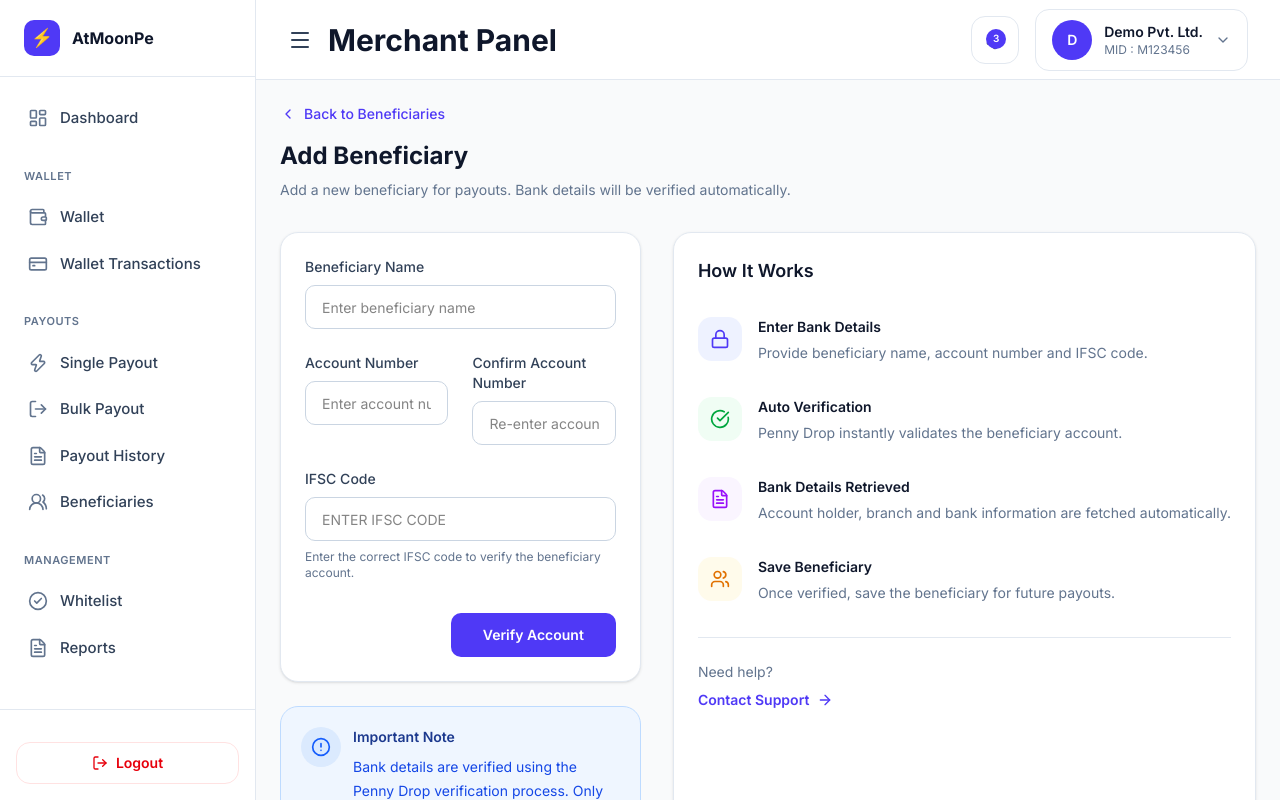
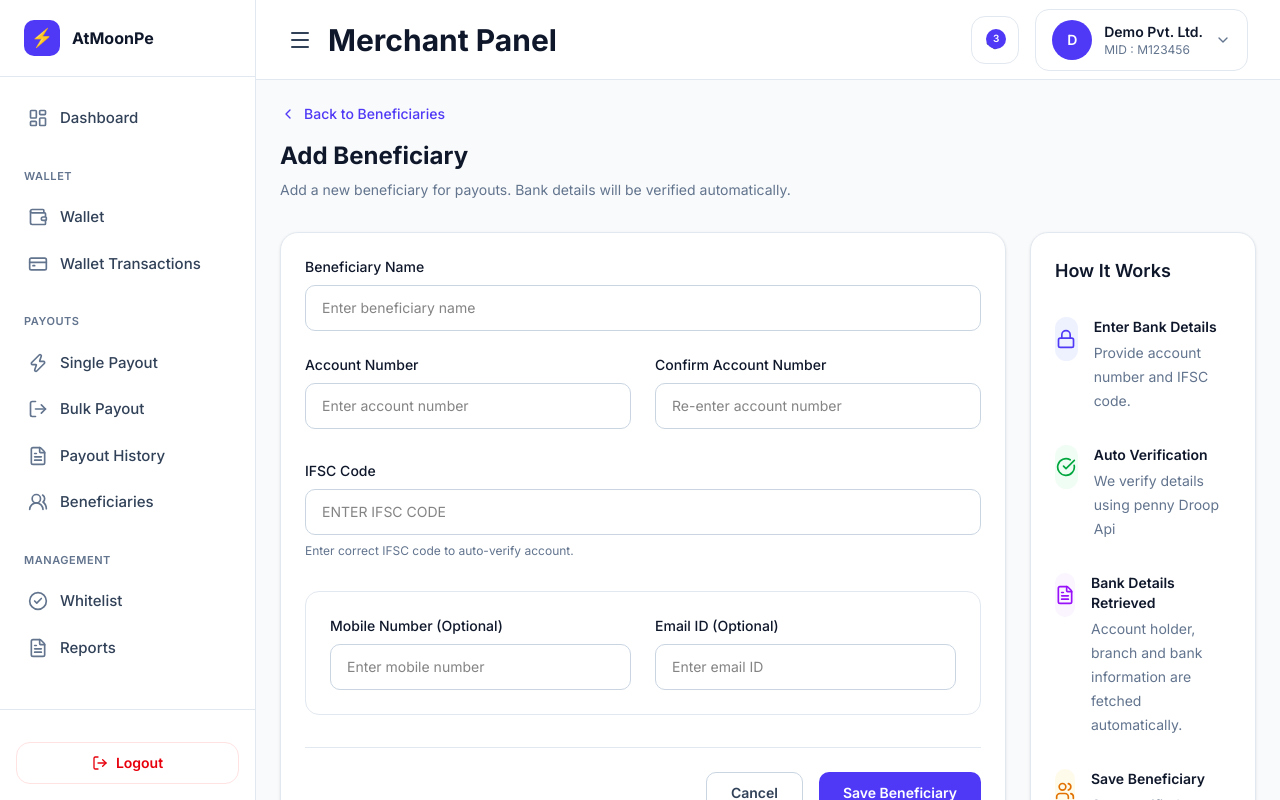
Before and after one commit to 0xkid-root/merchant_penel, a Next.js app: page /beneficiaries/add-beneficiaries in a window 1280 px wide. Built offline with nearby package versions, Linux system fonts and the light colour scheme; sample sign-in values are in the browser's storage.

Commit message:
add beneficiaries done

```diff
--- a/features/beneficiary/components/add-beneficiaries/add-beneficiary-form.tsx
+++ b/features/beneficiary/components/add-beneficiaries/add-beneficiary-form.tsx
@@ -3,25 +3,31 @@
 import { useState } from 'react'
 import { FormProvider, useForm } from 'react-hook-form'
 import { zodResolver } from '@hookform/resolvers/zod'
+import { toast } from 'sonner'
 
 import {
   addBeneficiarySchema,
   AddBeneficiaryFormData,
 } from '../../schema/add-beneficiary.schema'
 
-import { BankDetails } from '../types'
-
 import BeneficiaryBasicDetails from './beneficiary-basic-details'
-import BeneficiaryVerificationCard from './beneficiary-verification-card'
+import BeneficiaryVerificationBanner from './beneficiary-verification-banner'
+import BeneficiaryBankDetails from './beneficiary-bank-details'
 import BeneficiaryOptionalDetails from './beneficiary-optional-details'
-import BeneficiaryNote from './beneficiary-note'
 import BeneficiaryActions from './beneficiary-actions'
 import BeneficiarySidebar from './beneficiary-sidebar'
 
-export default function AddBeneficiaryForm() {
+import { BankDetails } from '../types'
+
+interface Props {
+  onSuccess?: () => void
+}
+
+export default function AddBeneficiaryForm({
+  onSuccess,
+}: Props) {
   const methods = useForm<AddBeneficiaryFormData>({
     resolver: zodResolver(addBeneficiarySchema),
-    mode: 'onChange',
 
     defaultValues: {
       beneficiaryName: '',
@@ -32,75 +38,147 @@ export default function AddBeneficiaryForm() {
       emailId: '',
       remarks: '',
     },
+
+    mode: 'onBlur',
   })
 
   const [isVerifying, setIsVerifying] = useState(false)
 
-  const [isVerified, setIsVerified] = useState(false)
+  const [isVerified, setIsVerified] = useState(true)
 
-  const [bankDetails, setBankDetails] =
-    useState<BankDetails | null>(null)
+  const [bankDetails, setBankDetails] = useState<BankDetails | null>(null)
 
-  const handleVerifyAccount = async () => {
-    // API will come later
-    console.log('Verify Account')
+  //-----------------------------------
+  // Verify Account
+  //-----------------------------------
+
+  const handleVerify = async () => {
+    const isValid = await methods.trigger([
+      'beneficiaryName',
+      'accountNumber',
+      'confirmAccountNumber',
+      'ifscCode',
+    ])
+
+    if (!isValid) return
+
+    try {
+      setIsVerifying(true)
+
+      // --------------------------------
+      // Penny Drop API
+      // Replace later
+      // --------------------------------
+
+      await new Promise((resolve) =>
+        setTimeout(resolve, 1500)
+      )
+
+      const response: BankDetails = {
+        accountHolderName: 'Rahul Sharma',
+
+        bankName: 'HDFC Bank',
+
+        branchName:
+          'Noida Sector 18, Uttar Pradesh',
+
+        accountType: 'Savings',
+
+        upiId: 'rahulsharma@okhdfcbank',
+
+        verificationStatus: 'Verified',
+      }
+
+      setBankDetails(response)
+
+      setIsVerified(true)
+
+      toast.success('Account Verified Successfully')
+    } catch (error) {
+      toast.error('Verification Failed')
+    } finally {
+      setIsVerifying(false)
+    }
   }
 
-  const handleSave = (data: AddBeneficiaryFormData) => {
+  //-----------------------------------
+  // Save Beneficiary
+  //-----------------------------------
+
+  const onSubmit = async (
+    data: AddBeneficiaryFormData
+  ) => {
+    if (!isVerified) {
+      toast.error('Please verify account first')
+      return
+    }
+
     console.log(data)
 
-    // Save API later
+    toast.success('Beneficiary Added Successfully')
+
+    onSuccess?.()
   }
+
+  //-----------------------------------
+  // Cancel
+  //-----------------------------------
 
   const handleCancel = () => {
     methods.reset()
 
+    setBankDetails(null)
+
     setIsVerified(false)
 
-    setBankDetails(null)
+    onSuccess?.()
   }
 
   return (
     <FormProvider {...methods}>
       <form
-        onSubmit={methods.handleSubmit(handleSave)}
-        className="flex gap-8"
+        onSubmit={methods.handleSubmit(onSubmit)}
+        className="grid grid-cols-12 gap-6"
       >
-        {/* Left Section */}
+        {/* LEFT SIDE */}
+
+        {/* LEFT SIDE */}
+
+        <div className="col-span-12 xl:col-span-9">
+          <div className="rounded-2xl border border-slate-200 bg-white shadow-sm p-6 space-y-8">
+
+            {/* Basic Details */}
+            <BeneficiaryBasicDetails />
+
+            {/* Verification Result */}
+            {isVerified && bankDetails && (
+              <>
+                <BeneficiaryVerificationBanner />
+
+                <BeneficiaryBankDetails
+                  bankDetails={bankDetails}
+                />
+              </>
+            )}
+
+            {/* Always Visible */}
+            <BeneficiaryOptionalDetails />
 
 
-        <div className="flex-1 space-y-6">
+            {/* Footer Buttons */}
+            <BeneficiaryActions
+              isVerified={isVerified}
+              onCancel={handleCancel}
+            />
 
-
-          <BeneficiaryBasicDetails
-            isVerifying={isVerifying}
-            isVerified={isVerified}
-            onVerify={handleVerifyAccount}
-          />
-
-          {isVerified && bankDetails && (
-            <BeneficiaryVerificationCard
-              bankDetails={bankDetails}
-            />
-          )}
-
-          {isVerified && (
-            <BeneficiaryOptionalDetails />
-          )}
-
-          <BeneficiaryNote />
-
-          <BeneficiaryActions
-            isVerified={isVerified}
-            onCancel={handleCancel}
-          />
-
+          </div>
         </div>
 
-        {/* Right Sidebar */}
+        {/* RIGHT SIDE */}
 
-        <BeneficiarySidebar />
-
+        <div className="col-span-12 xl:col-span-3">
+          <BeneficiarySidebar />
+        </div>
       </form>
     </FormProvider>
   )
--- /dev/null
+++ b/features/beneficiary/components/add-beneficiaries/beneficiary-bank-details.tsx
@@ -0,0 +1,17 @@
+'use client'
+
+import { BankDetails } from '../types'
+
+interface Props {
+  bankDetails: BankDetails
+}
+
+export default function BeneficiaryBankDetails({
+  bankDetails,
+}: Props) {
+  return (
+    <div>
+      Bank Details
+    </div>
+  )
+}
--- a/features/beneficiary/components/add-beneficiaries/beneficiary-basic-details.tsx
+++ b/features/beneficiary/components/add-beneficiaries/beneficiary-basic-details.tsx
@@ -4,136 +4,99 @@ import { useFormContext } from 'react-hook-form'
 
 import { AddBeneficiaryFormData } from '../../schema/add-beneficiary.schema'
 
-interface Props {
-  isVerifying: boolean
-  isVerified: boolean
-  onVerify: () => void
-}
-
-export default function BeneficiaryBasicDetails({
-  isVerifying,
-  isVerified,
-  onVerify,
-}: Props) {
+export default function BeneficiaryBasicDetails() {
   const {
     register,
     formState: { errors },
   } = useFormContext<AddBeneficiaryFormData>()
 
   return (
-    <div className="rounded-2xl border border-slate-200 bg-white p-6 shadow-sm">
-
-      <div className="grid grid-cols-1 gap-6 md:grid-cols-2">
-
+    <>
       {/* Beneficiary Name */}
 
-        <div className="md:col-span-2">
-          <label className="mb-2 block text-sm font-medium text-slate-700">
+      <div className="mb-6">
+        <label className="mb-2 block text-sm font-medium text-slate-900">
           Beneficiary Name
         </label>
 
         <input
           {...register('beneficiaryName')}
           placeholder="Enter beneficiary name"
-            className="h-11 w-full rounded-lg border border-slate-300 px-4 text-sm outline-none transition focus:border-indigo-600"
+          className="w-full rounded-lg border border-slate-300 px-4 py-3 text-sm outline-none transition focus:border-indigo-600"
         />
 
         {errors.beneficiaryName && (
-            <p className="mt-1 text-xs text-red-600">
+          <p className="mt-1 text-xs text-red-500">
             {errors.beneficiaryName.message}
           </p>
         )}
       </div>
 
-        {/* Account Number */}
+      {/* Account + Confirm */}
+
+      <div className="grid grid-cols-1 gap-6 md:grid-cols-2">
 
         <div>
-          <label className="mb-2 block text-sm font-medium text-slate-700">
+          <label className="mb-2 block text-sm font-medium text-slate-900">
             Account Number
           </label>
 
           <input
             {...register('accountNumber')}
             placeholder="Enter account number"
-            className="h-11 w-full rounded-lg border border-slate-300 px-4 text-sm outline-none transition focus:border-indigo-600"
+            className="w-full rounded-lg border border-slate-300 px-4 py-3 text-sm outline-none transition focus:border-indigo-600"
           />
 
           {errors.accountNumber && (
-            <p className="mt-1 text-xs text-red-600">
+            <p className="mt-1 text-xs text-red-500">
               {errors.accountNumber.message}
             </p>
           )}
         </div>
 
-        {/* Confirm Account */}
-
         <div>
-          <label className="mb-2 block text-sm font-medium text-slate-700">
+          <label className="mb-2 block text-sm font-medium text-slate-900">
             Confirm Account Number
           </label>
 
           <input
             {...register('confirmAccountNumber')}
             placeholder="Re-enter account number"
-            className="h-11 w-full rounded-lg border border-slate-300 px-4 text-sm outline-none transition focus:border-indigo-600"
+            className="w-full rounded-lg border border-slate-300 px-4 py-3 text-sm outline-none transition focus:border-indigo-600"
           />
 
           {errors.confirmAccountNumber && (
-            <p className="mt-1 text-xs text-red-600">
+            <p className="mt-1 text-xs text-red-500">
               {errors.confirmAccountNumber.message}
             </p>
           )}
         </div>
 
+      </div>
+
       {/* IFSC */}
 
-        <div className="md:col-span-2">
-          <label className="mb-2 block text-sm font-medium text-slate-700">
+      <div className="mt-6">
+        <label className="mb-2 block text-sm font-medium text-slate-900">
           IFSC Code
         </label>
 
         <input
           {...register('ifscCode')}
           placeholder="Enter IFSC code"
-            className="h-11 w-full rounded-lg border border-slate-300 px-4 text-sm uppercase outline-none transition focus:border-indigo-600"
+          className="w-full rounded-lg border border-slate-300 px-4 py-3 uppercase text-sm outline-none transition focus:border-indigo-600"
         />
 
         {errors.ifscCode && (
-            <p className="mt-1 text-xs text-red-600">
+          <p className="mt-1 text-xs text-red-500">
             {errors.ifscCode.message}
           </p>
         )}
 
         <p className="mt-2 text-xs text-slate-500">
-            Enter the correct IFSC code to verify the beneficiary account.
+          Enter correct IFSC code to auto-verify account.
         </p>
       </div>
-
-      </div>
-
-      {/* Verify Button */}
-
-      <div className="mt-8 flex justify-end">
-
-        <button
-          type="button"
-          onClick={onVerify}
-          disabled={isVerifying || isVerified}
-          className={`h-11 rounded-lg px-8 text-sm font-semibold text-white transition ${
-            isVerified
-              ? 'cursor-not-allowed bg-green-600'
-              : 'bg-indigo-600 hover:bg-indigo-700'
-          }`}
-        >
-          {isVerifying
-            ? 'Verifying...'
-            : isVerified
-            ? 'Verified'
-            : 'Verify Account'}
-        </button>
-
-      </div>
-
-    </div>
+    </>
   )
 }
--- a/features/beneficiary/components/add-beneficiaries/beneficiary-note.tsx
+++ /dev/null
@@ -1,34 +0,0 @@
-'use client'
-
-import { AlertCircle } from 'lucide-react'
-
-export default function BeneficiaryNote() {
-  return (
-    <div className="rounded-2xl border border-blue-200 bg-blue-50 p-5">
-
-      <div className="flex items-start gap-3">
-
-        <div className="flex h-10 w-10 flex-shrink-0 items-center justify-center rounded-full bg-blue-100">
-          <AlertCircle className="h-5 w-5 text-blue-600" />
-        </div>
-
-        <div>
-
-          <h3 className="text-sm font-semibold text-blue-900">
-            Important Note
-          </h3>
-
-          <p className="mt-2 text-sm leading-6 text-blue-700">
-            Bank details are verified using the Penny Drop verification
-            process. Only verified beneficiaries can receive payouts.
-            Please ensure the beneficiary name, account number and IFSC
-            code are correct before proceeding.
-          </p>
-
-        </div>
-
-      </div>
-
-    </div>
-  )
-}
--- a/features/beneficiary/components/add-beneficiaries/beneficiary-optional-details.tsx
+++ b/features/beneficiary/components/add-beneficiaries/beneficiary-optional-details.tsx
@@ -1,97 +1,42 @@
 'use client'
 
 import { useFormContext } from 'react-hook-form'
-
 import { AddBeneficiaryFormData } from '../../schema/add-beneficiary.schema'
 
 export default function BeneficiaryOptionalDetails() {
-  const {
-    register,
-    formState: { errors },
-  } = useFormContext<AddBeneficiaryFormData>()
+  const { register } = useFormContext<AddBeneficiaryFormData>()
 
   return (
-    <div className="rounded-2xl border border-slate-200 bg-white p-6 shadow-sm">
-
-      <h3 className="mb-6 text-lg font-semibold text-slate-900">
-        Additional Details
-      </h3>
-
-      <div className="grid grid-cols-1 gap-6 lg:grid-cols-3">
-
+    <div className="rounded-xl border border-slate-200 bg-white p-6">
+      <div className="grid grid-cols-1 gap-6 md:grid-cols-2">
         {/* Mobile Number */}
 
         <div>
-          <label className="mb-2 block text-sm font-medium text-slate-700">
-            Mobile Number
+          <label className="mb-2 block text-sm font-medium text-slate-900">
+            Mobile Number (Optional)
           </label>
 
-          <div className="flex overflow-hidden rounded-lg border border-slate-300">
-
-            <select className="border-r border-slate-300 bg-slate-50 px-3 text-sm outline-none">
-              <option>+91</option>
-            </select>
-
-            <input
-              {...register('mobileNumber')}
-              type="text"
-              placeholder="Enter mobile number"
-              className="h-11 w-full px-4 text-sm outline-none"
-            />
-
-          </div>
-
-          {errors.mobileNumber && (
-            <p className="mt-1 text-xs text-red-600">
-              {errors.mobileNumber.message}
-            </p>
-          )}
+          <input
+            {...register('mobileNumber')}
+            placeholder="Enter mobile number"
+            className="w-full rounded-lg border border-slate-300 px-4 py-3 text-sm outline-none transition focus:border-indigo-600"
+          />
         </div>
 
-        {/* Email */}
+        {/* Email ID */}
 
         <div>
-          <label className="mb-2 block text-sm font-medium text-slate-700">
-            Email ID
+          <label className="mb-2 block text-sm font-medium text-slate-900">
+            Email ID (Optional)
           </label>
 
           <input
             {...register('emailId')}
-            type="email"
-            placeholder="Enter email address"
-            className="h-11 w-full rounded-lg border border-slate-300 px-4 text-sm outline-none transition focus:border-indigo-600"
+            placeholder="Enter email ID"
+            className="w-full rounded-lg border border-slate-300 px-4 py-3 text-sm outline-none transition focus:border-indigo-600"
           />
-
-          {errors.emailId && (
-            <p className="mt-1 text-xs text-red-600">
-              {errors.emailId.message}
-            </p>
-          )}
         </div>
-
-        {/* Remarks */}
-
-        <div>
-          <label className="mb-2 block text-sm font-medium text-slate-700">
-            Remarks
-          </label>
-
-          <textarea
-            {...register('remarks')}
-            rows={2}
-            placeholder="Enter remarks"
-            className="w-full rounded-lg border border-slate-300 px-4 py-3 text-sm outline-none transition focus:border-indigo-600 resize-none"
-          />
-
-          {errors.remarks && (
-            <p className="mt-1 text-xs text-red-600">
-              {errors.remarks.message}
-            </p>
-          )}
-        </div>
-
       </div>
-
     </div>
   )
 }
--- a/features/beneficiary/components/add-beneficiaries/beneficiary-sidebar.tsx
+++ b/features/beneficiary/components/add-beneficiaries/beneficiary-sidebar.tsx
@@ -33,7 +33,7 @@ export default function BeneficiarySidebar() {
             </h4>
 
             <p className="mt-1 text-sm leading-6 text-slate-500">
-              Provide beneficiary name, account number and IFSC code.
+              Provide account number and IFSC code.
             </p>
 
           </div>
@@ -55,7 +55,7 @@ export default function BeneficiarySidebar() {
             </h4>
 
             <p className="mt-1 text-sm leading-6 text-slate-500">
-              Penny Drop instantly validates the beneficiary account.
+                We verify details using penny Droop Api
             </p>
 
           </div>
@@ -110,22 +110,6 @@ export default function BeneficiarySidebar() {
 
       {/* Footer */}
 
-      <div className="mt-8 border-t border-slate-200 pt-6">
-
-        <p className="text-sm text-slate-500">
-          Need help?
-        </p>
-
-        <button
-          type="button"
-          className="mt-2 inline-flex items-center gap-2 text-sm font-semibold text-indigo-600 hover:text-indigo-700"
-        >
-          Contact Support
-
-          <ArrowRight className="h-4 w-4" />
-        </button>
-
-      </div>
 
     </div>
   )
--- /dev/null
+++ b/features/beneficiary/components/add-beneficiaries/beneficiary-verification-banner.tsx
@@ -0,0 +1,29 @@
+'use client'
+
+import { CheckCircle2 } from 'lucide-react'
+
+export default function BeneficiaryVerificationBanner() {
+  return (
+    <div className="flex items-center justify-between rounded-xl border border-green-200 bg-green-50 p-4">
+      <div className="flex items-center gap-3">
+        <div className="rounded-full bg-green-500 p-2 text-white">
+          <CheckCircle2 className="h-5 w-5" />
+        </div>
+
+        <div>
+          <h3 className="text-sm font-semibold text-green-700">
+            Account Verified Successfully
+          </h3>
+
+          <p className="text-sm text-slate-600">
+            Bank details fetched and verified.
+          </p>
+        </div>
+      </div>
+
+      <span className="rounded-full bg-green-100 px-4 py-1 text-sm font-medium text-green-700">
+        Verified
+      </span>
+    </div>
+  )
+}
--- a/features/beneficiary/schema/add-beneficiary.schema.ts
+++ b/features/beneficiary/schema/add-beneficiary.schema.ts
@@ -2,31 +2,71 @@ import { z } from "zod";
 
 export const addBeneficiarySchema = z
   .object({
-    beneficiaryName: z.string().min(2, "Beneficiary name is required"),
+    beneficiaryName: z
+      .string()
+      .trim()
+      .min(2, "Please enter beneficiary name")
+      .max(100, "Beneficiary name is too long"),
 
     accountNumber: z
       .string()
-      .min(8)
-      .max(20),
+      .trim()
+      .min(8, "Account number must be at least 8 digits")
+      .max(20, "Account number cannot exceed 20 digits")
+      .regex(/^[0-9]+$/, "Account number should contain only numbers"),
 
-    confirmAccountNumber: z.string(),
+    confirmAccountNumber: z
+      .string()
+      .trim()
+      .min(1, "Please confirm account number"),
 
     ifscCode: z
       .string()
-      .regex(/^[A-Z]{4}0[A-Z0-9]{6}$/),
+      .trim()
+      .transform((value) => value.toUpperCase())
+      .refine(
+        (value) => /^[A-Z]{4}0[A-Z0-9]{6}$/.test(value),
+        {
+          message: "Please enter a valid IFSC code",
+        }
+      ),
 
-    mobileNumber: z.string().optional(),
+    mobileNumber: z
+      .string()
+      .trim()
+      .optional()
+      .or(z.literal(""))
+      .refine(
+        (value) =>
+          !value || /^[6-9]\d{9}$/.test(value),
+        {
+          message: "Please enter a valid mobile number",
+        }
+      ),
 
     emailId: z
       .string()
-      .email()
+      .trim()
       .optional()
-      .or(z.literal("")),
+      .or(z.literal(""))
+      .refine(
+        (value) =>
+          !value ||
+          /^[^\s@]+@[^\s@]+\.[^\s@]+$/.test(value),
+        {
+          message: "Please enter a valid email address",
+        }
+      ),
 
-    remarks: z.string().optional(),
+    remarks: z
+      .string()
+      .max(200, "Remarks cannot exceed 200 characters")
+      .optional(),
   })
+
   .refine(
-    (data) => data.accountNumber === data.confirmAccountNumber,
+    (data) =>
+      data.accountNumber === data.confirmAccountNumber,
     {
       path: ["confirmAccountNumber"],
       message: "Account numbers do not match",
```
Also changed, not shown: features/beneficiary/components/add-beneficiaries/beneficiary-verification-card.tsx (+76 -60 lines), features/beneficiary/components/add-beneficiaries/bank-details.tsx (deleted), features/beneficiary/components/add-beneficiaries/beneficiary-details.tsx (deleted). Lines whose indentation alone changed are shown as unchanged.
